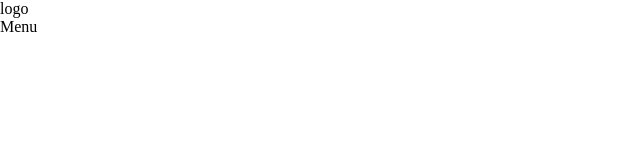
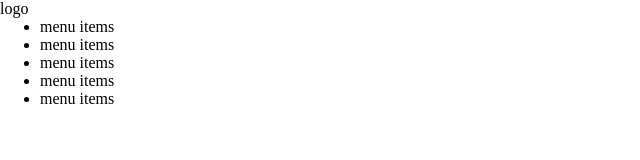
Before and after one commit to NavBst/new-repo, a plain HTML site: page about.html in a window 1280 px wide. Shown: the whole page, without its empty margins (0-640 px from the left). Drawn offline with Linux system fonts and the light colour scheme.

Commit message:
3rd commit

```diff
--- a/about.html
+++ b/about.html
@@ -12,7 +12,15 @@
       <header>
         <div>
           <div>logo</div>
-          <div>Menu</div>
+          <div>
+            <ul>
+              <li>menu items</li>
+              <li>menu items</li>
+              <li>menu items</li>
+              <li>menu items</li>
+              <li>menu items</li>
+            </ul>
+          </div>
         </div>
       </header>
     </main>
```
Also changed, not shown: index.html (+3 -1 lines).
